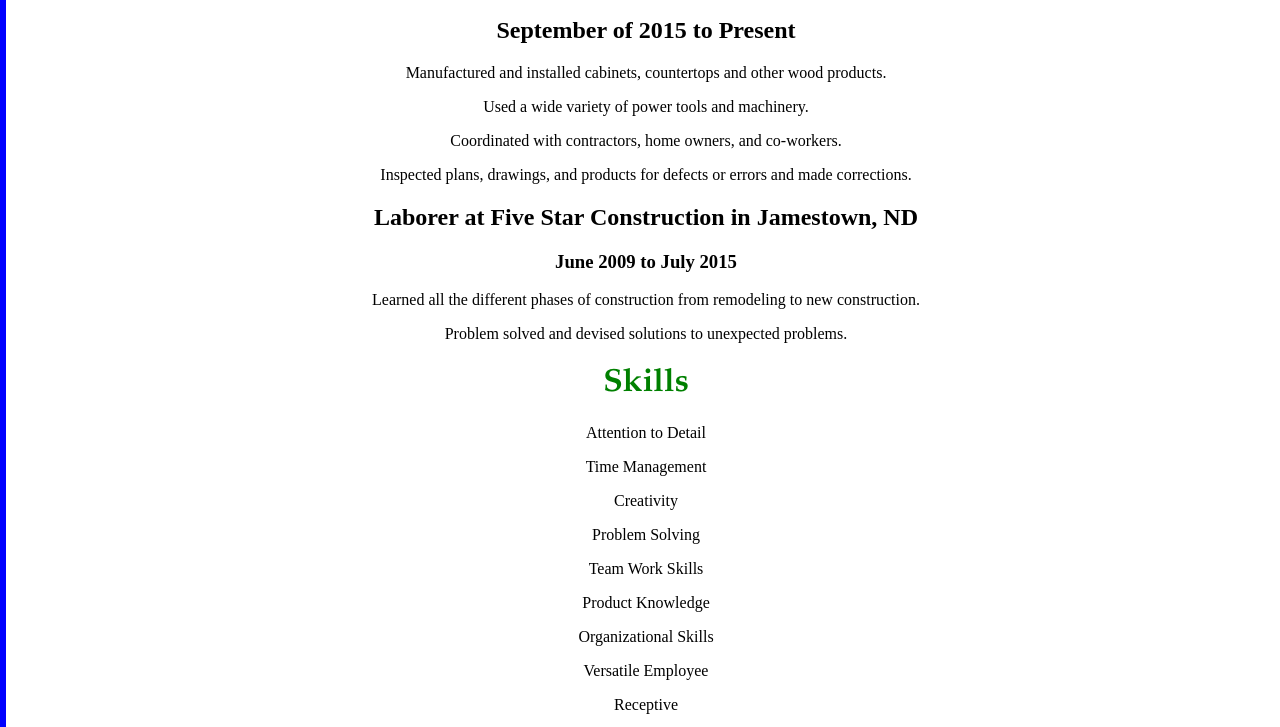
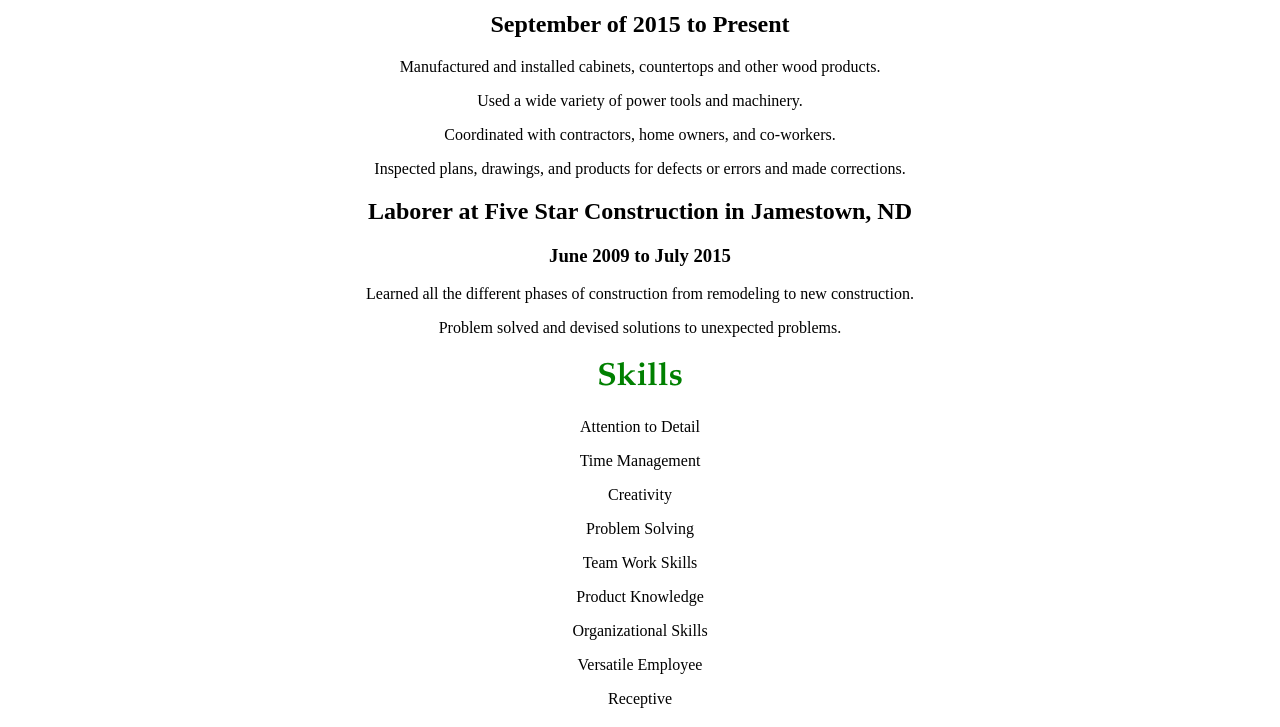
Before and after one commit to msharp94/msharp94.github.io, a plain HTML site: page index.html in a window 1280 px wide. Shown: the part 755-1482 px from the top of the page. Drawn offline with Linux system fonts and the light colour scheme.

Commit message:
Update style.css

```diff
--- a/style.css
+++ b/style.css
@@ -1,11 +1,9 @@
 html, body {
   width: 100%;
   hight: 100%;
-  margin: 0; /* Space from this element (entire pages) and others*/
-  padding: 0; /* space from content and border*/
+  margin: 0;
+  padding: 0;
   text-align: center;
-  border: solid blue;
-  border-width: large;
 }
 
 h1 {
```
